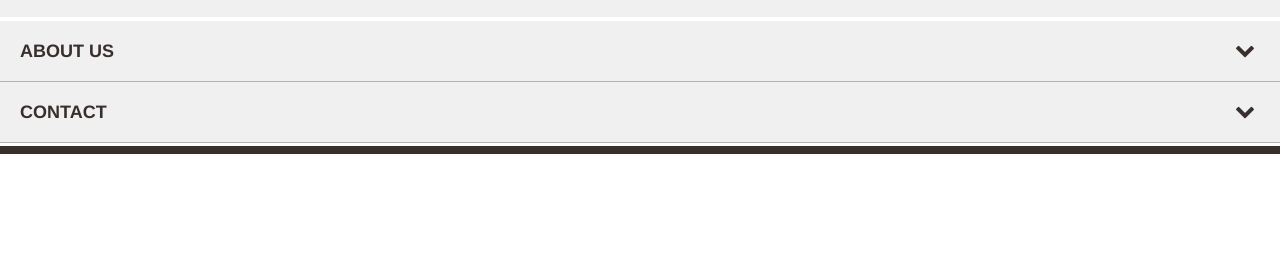
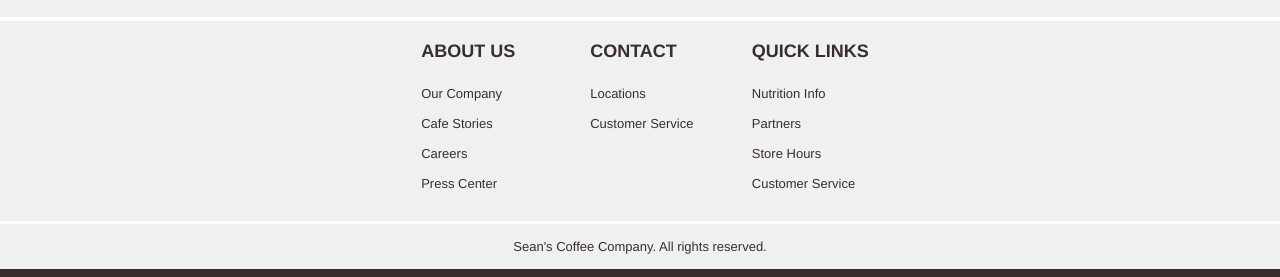
Before and after one commit to SeanTColeman/Sample-Site-Design, a plain HTML site: page index.html in a window 1280 px wide. Shown: the part 1549-1826 px from the top of the page. Before the commit the page ends 1703 px from the top, so only its background shows below. Drawn offline with Linux system fonts and the light colour scheme.

Commit message:
Responsive Footer

```diff
--- a/index.html
+++ b/index.html
@@ -125,7 +125,7 @@
         <div class="info-block">
           <h3>
             <a href="#">About Us</a>
-            <button type="button" name="toggle-button" class="info-block-btn" onclick="toggleInfo()"><i class="fa fa-chevron-down" aria-hidden="true"></i></button>
+            <button type="button" name="toggle-button" id="info-block-btn"><i class="fa fa-chevron-down" aria-hidden="true"></i></button>
           </h3>
           <ul>
             <li><a href="#">Our Company</a></li>
@@ -144,6 +144,18 @@
             <li><a href="#">Customer Service</a></li>
           </ul>
         </div>
+        <div class="info-block quicklinks">
+          <h3>Quick Links</h3>
+          <ul>
+            <li>Nutrition Info</li>
+            <li>Partners</li>
+            <li>Store Hours</li>
+            <li>Customer Service</li>
+          </ul>
+        </div>
+      </div>
+      <div class="footer-bottom">
+        <p>Sean's Coffee Company. All rights reserved.</p>
       </div>
     </footer>
     <script src="main.js" charset="utf-8"></script>
--- a/main.js
+++ b/main.js
@@ -30,13 +30,25 @@ function toggleNav() {
   }
 }
 
+
+
+document.getElementById('info-block-btn').addEventListener('click', (event) =>{
+  toggleInfo();
+})
+
 let toggleInfoStatus = false;
 
 function toggleInfo() {
-  let infoBlock = document.querySelector('.info-block');
+
+  if (screen.width < 768) {
+    let toggleInfoStatus = false;
+  }
+
+  let infoBlockBtn = event.currentTarget;
+  let infoBlock = infoBlockBtn.parentNode.parentNode;
   let infoBlockItems = document.querySelectorAll('info-block ul li');
-  let infoBlockUl = document.querySelector('.info-block ul');
-  let infoBlockBtn = document.querySelector('.info-block-btn');
+  let infoBlockUl = infoBlock.childNodes[3];
+
 
   if (toggleInfoStatus === false) {
     infoBlock.style.height = '170px';
--- a/style.css
+++ b/style.css
@@ -13,11 +13,17 @@ body {
   list-style-type: none;
 }
 
+a {
+  color: #382F2D;
+  text-decoration: none;
+  text-transform: uppercase;
+}
+
 a:hover {
   text-decoration: underline;
 }
 
-/*  Header */
+/***************************** Header ********************************/
 
 header {
   background-color: rgb(29, 29, 29);
@@ -27,12 +33,6 @@ header {
   height: 290px;
   text-align: center;
   overflow: hidden;
-}
-
-a {
-  color: #382F2D;
-  text-decoration: none;
-  text-transform: uppercase;
 }
 
 .main-name {
@@ -116,10 +116,7 @@ nav ul li a {
 
 }
 
-/* RESPONSIVE RULES */
-/* @media screen and (min-width: 400px) {
-
-/* FEATURES */
+/************************* FEATURES ********************************8*/
 
 .features {
   background: white;
@@ -180,51 +177,7 @@ figure img, div img {
 
 }
 
-
-
-
-@media screen and (min-width: 700px) {
-  .header-item {
-    display: flex;
-  }
-
-  .header-img {
-    flex: 1;
-  }
-
-  .headertext {
-    margin-left: 20px;
-    flex: 1.5;
-  }
-
-  .footer-top {
-    display:flex;
-  }
-
-  .footer-top
-
-.social-icons {
-    margin-top: 50px;
-    border-bottom: 1px solid #fff;
-    flex: 1;
-  }
-
-  .social-icons hr {
-    visibility: hidden;
-  }
-
-  .contact-form {
-    flex: 2;
-    border-bottom: 1px solid #fff;
-  }
-}
-
-@media screen and (min-width: 900px) {
-  .features {
-    width: 80%;
-    margin: 0 auto;
-  }
-}
+/****************** PICTURE SECTION  ********************************8*/
 
 .section2 {
   height: 300px;
@@ -249,6 +202,8 @@ figure img, div img {
   line-height: 30px;
 }
 
+/***************************** FOOTER *************************/
+
 footer {
   background: #f7f7f7;
   border-bottom: 8px solid #382F2D;
@@ -265,7 +220,6 @@ footer {
 .social-icons {
   font-size: 60px;
   padding-top: 10px;
-
   text-align: center;
 }
 
@@ -331,20 +285,15 @@ footer {
   transition: all 0.2s ease-in-out;
 
   /* height: 160px; */
-
 }
 
 .info-block h3 {
   height: 40px;
-  line-height: 20px;
-  font-weight: bold;
-
-}
-
-.info-block h3 a {
   line-height: 40px;
   margin-left: 10px;
   font-size: 18px;
+  font-weight: bold;
+  text-transform: uppercase;
 }
 
 .info-block h3 button {
@@ -364,43 +313,91 @@ footer {
  margin-bottom: 20px;
 }
 
+.quicklinks {
+  height: 170px;
+}
+
+.quicklinks ul {
+  visibility: visible;
+}
+
 .info-block ul li {
   margin-top: 15px;
-
   transition: all 0.2s ease-in-out;
 }
 
-
-
-
-
-
-
-
-.main-content {
-  position: relative;
-  padding-top: 32px;
+.info-block ul li a {
+  text-transform: capitalize;
 }
 
-.container {
-  width: 100%;
-  margin: 0 auto;
-
+.footer-bottom {
+  background: #f0f0f0;
 }
 
-.region {
-  box-sizing: border-box;
-  padding: 0 10px;
+.footer-bottom p {
+  padding: 15px;
+  text-align: center;
 }
 
-.region img {
-  max-width: 100%;
+/*********************** RESPONSIVE RULES *****************************/
+
+@media screen and (min-width: 768px) {
+  .header-item {
+    display: flex;
+  }
+
+  .header-img {
+    flex: 1;
+  }
+
+  .headertext {
+    margin-left: 20px;
+    flex: 1.5;
+  }
+
+  .footer-top {
+    display:flex;
+  }
+
+.social-icons {
+    margin-top: 50px;
+    border-bottom: 1px solid #fff;
+    flex: 1;
+  }
+
+  .social-icons hr {
+    visibility: hidden;
+  }
+
+  .contact-form {
+    flex: 2;
+    border-bottom: 1px solid #fff;
+  }
+
+  .footer-main {
+    display: flex;
+    justify-content: center;
+  }
+
+  .info-block {
+    height: 180px;
+    overflow: visible;
+    border-bottom: 0;
+
+  }
+
+  .info-block h3 button {
+    visibility: hidden;
+  }
+
+  .info-block ul {
+    visibility: visible;
+  }
 }
 
-
-.heading-landing {
-  margin: .25em 0 .66667em;
-  font-weight: normal;
-  font-size: 2rem;
-  line-height: 1.25;
+@media screen and (min-width: 900px) {
+  .features {
+    width: 80%;
+    margin: 0 auto;
+  }
 }
```
